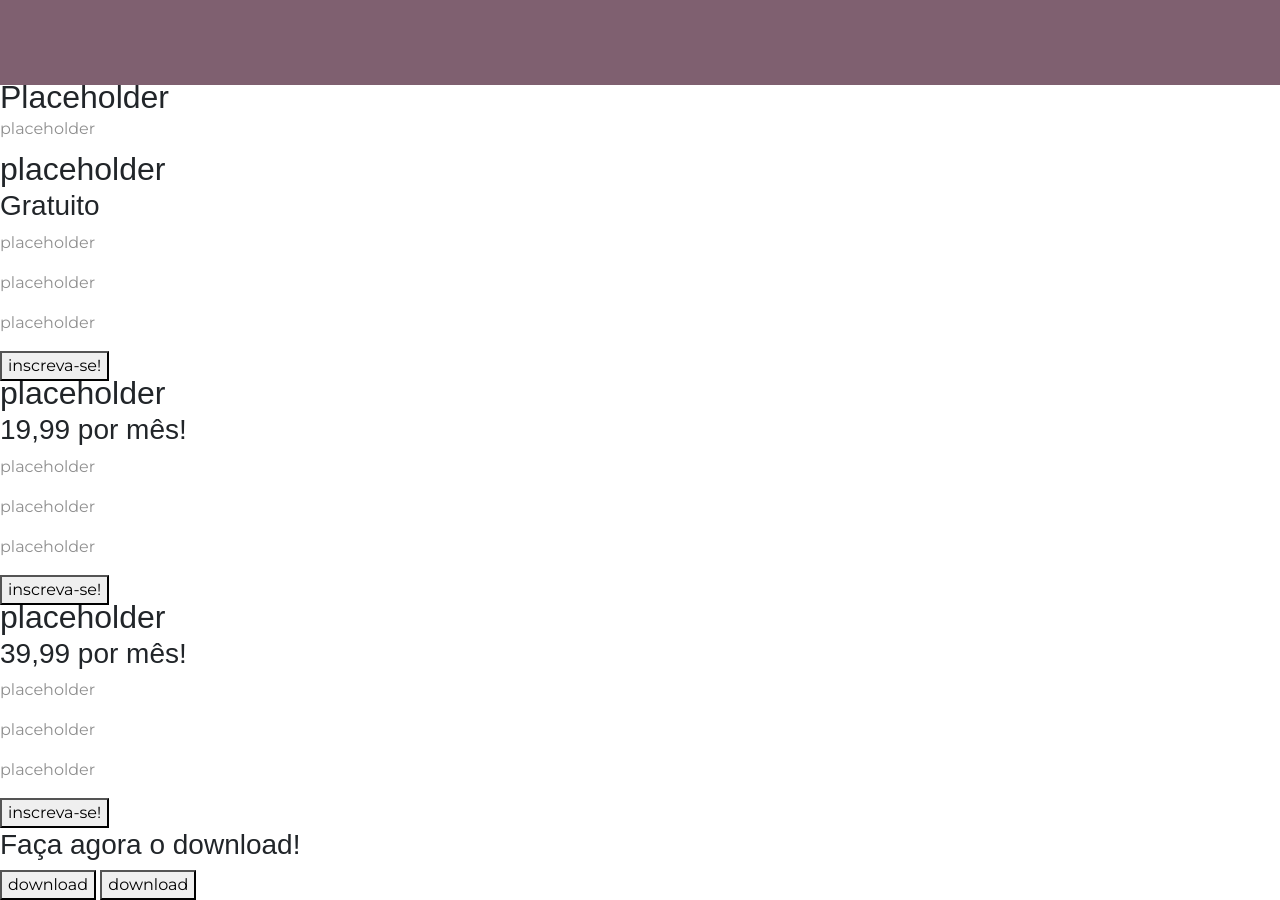
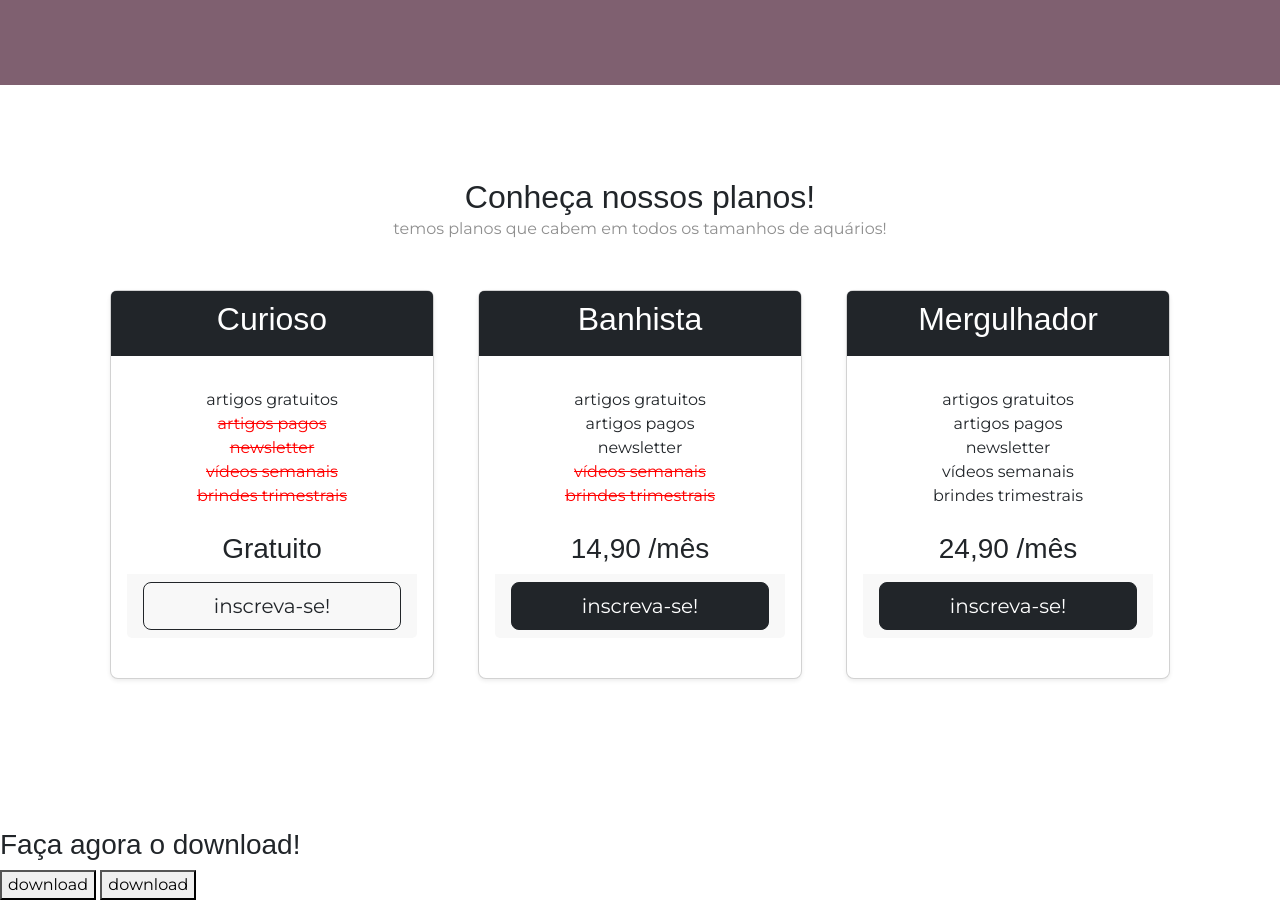
Before and after one commit to theShadow079/Duke, a plain HTML site: page index.html in a window 1280 px wide. Shown: the part 1617-2517 px from the top of the page. Drawn offline with nearby package versions, Linux system fonts and the light colour scheme.

Commit message:
created cards

```diff
--- a/index.html
+++ b/index.html
@@ -119,7 +119,7 @@
           <div class="carousel-item">
             <h2>"Brigas dentro do aquário? Há tempos não sei mais o que é isso!"</h2>
             <img
-              class="testimonials-img" src="./src/WhatsApp Image 2023-04-17 at 21.56.15.jpeg" alt="Vinícius e seu filho Leozinho"
+              class="testimonials-img" src="./src/WhatsApp Image 2023-04-17 at 21.56.15.jpg" alt="Vinícius e seu filho Leozinho"
               srcset=""/>
             <em>Aracaju-SE</em>
           </div>
@@ -142,26 +142,66 @@
       <img class="press-logo" src="./src/4.png" alt="logo 4" srcset="" />
     </section>
     <section id="pricing">
-      <h2>Placeholder</h2>
-      <p>placeholder</p>
-      <h2>placeholder</h2>
-      <h3>Gratuito</h3>
-      <p>placeholder</p>
-      <p>placeholder</p>
-      <p>placeholder</p>
-      <button type="button">inscreva-se!</button>
-      <h2>placeholder</h2>
-      <h3>19,99 por mês!</h3>
-      <p>placeholder</p>
-      <p>placeholder</p>
-      <p>placeholder</p>
-      <button type="button">inscreva-se!</button>
-      <h2>placeholder</h2>
-      <h3>39,99 por mês!</h3>
-      <p>placeholder</p>
-      <p>placeholder</p>
-      <p>placeholder</p>
-      <button type="button">inscreva-se!</button>
+      <div class="pricing-header">
+      <h2>Conheça nossos planos!</h2>
+      <p>temos planos que cabem em todos os tamanhos de aquários!</p>
+    </div>
+      <div class="row row-cols-1 row-cols-md-3 mb-3 text-center">
+        <div class="pricing-column col-lg-4 col-md-6">
+          <div class="card mb-4 rounded-3 shadow-sm h-100" >
+            <div class="card-header py-3 text-white bg-dark border-dark"><h2 class="card-title">Curioso</h2></div>
+            <div class="card-body">
+              <ul class="list-unstyled mt-3 mb-4">
+                <li>artigos gratuitos</li>
+                <li class= "li-n">artigos pagos</li>
+                <li class= "li-n">newsletter</li>
+                <li class= "li-n">vídeos semanais</li>
+                <li class= "li-n">brindes trimestrais</li>
+              </ul>
+              <h3>Gratuito</h3>
+              <div class="card-footer mx-auto">
+              <button class="pricing-button w-100 btn btn-lg btn-outline-dark" type="button">inscreva-se!</button>
+              </div>
+            </div>
+          </div>
+          </div>
+          <div class="pricing-column col-lg-4 col-md-6">
+          <div class="card mb-4 rounded-3 shadow-sm h-100">
+            <div class="card-header py-3 text-white bg-dark border-dark"><h2 class="card-title">Banhista</h2></div>
+            <div class="card-body">
+              <ul class="list-unstyled mt-3 mb-4">
+                <li>artigos gratuitos</li>
+                <li>artigos pagos</li>
+                <li>newsletter</li>
+                <li class= "li-n">vídeos semanais</li>
+                <li class= "li-n">brindes trimestrais</li>
+              </ul>
+              <h3>14,90 /mês</h3>
+              <div class="card-footer mx-auto">
+              <button class="pricing-button w-100 btn btn-lg btn-dark" type="button">inscreva-se!</button>
+              </div>
+            </div>
+          </div>
+          </div>
+          <div class="pricing-column col-lg-4 col-md-6">
+          <div class="card mb-4 rounded-3 shadow-sm h-100">
+            <div class="card-header py-3 text-white bg-dark border-dark"><h2 class="card-title">Mergulhador</h2></div>
+            <div class="card-body">
+              <ul class="list-unstyled mt-3 mb-4">
+                <li>artigos gratuitos</li>
+                <li>artigos pagos</li>
+                <li>newsletter</li>
+                <li>vídeos semanais</li>
+                <li>brindes trimestrais</li>
+              </ul>
+            <h3>24,90 /mês</h3>
+            <div class="card-footer mx-auto">
+            <button class="pricing-button w-100 btn btn-lg btn-dark" type="button">inscreva-se!</button>
+          </div>
+          </div>
+          </div>
+        </div>
+      </div>
     </section>
     <section id="cta">
       <h3>Faça agora o download!</h3>
--- a/style.css
+++ b/style.css
@@ -100,3 +100,33 @@ p {
   width: 15%;
   margin: 20px 20px 50px;
 }
+
+#pricing{
+  padding: 100px;
+  text-align: center;
+}
+
+ul {
+  display: block;
+  list-style-type: disc;
+  margin-block-start: 1em;
+  margin-block-end: 1em;
+  margin-inline-start: 0px;
+  margin-inline-end: 0px;
+  padding-inline-start: 40px;
+}
+
+.pricing-column{
+  padding: 3% 2%;
+}
+
+.card-footer{
+  border-top: 0px;
+}
+#li{
+  font-size: bold;
+}
+.li-n{
+  color: red;
+  text-decoration: line-through;
+}
```
Also changed, not shown: src/4.jpg, src/WhatsApp Image 2023-04-17 at 21.56.15.jpeg (deleted), src/WhatsApp Image 2023-04-17 at 21.56.15.jpg (added).
